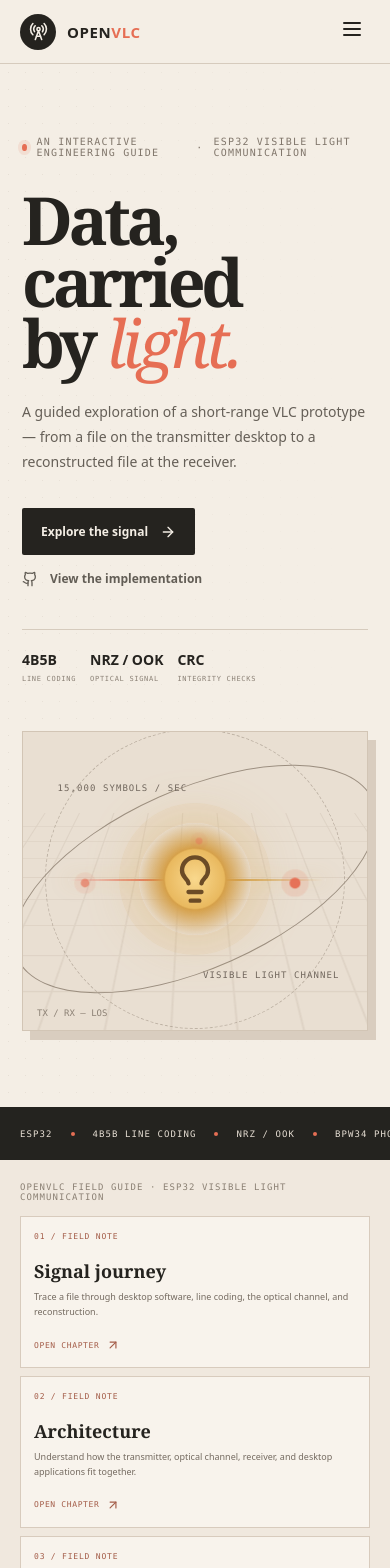
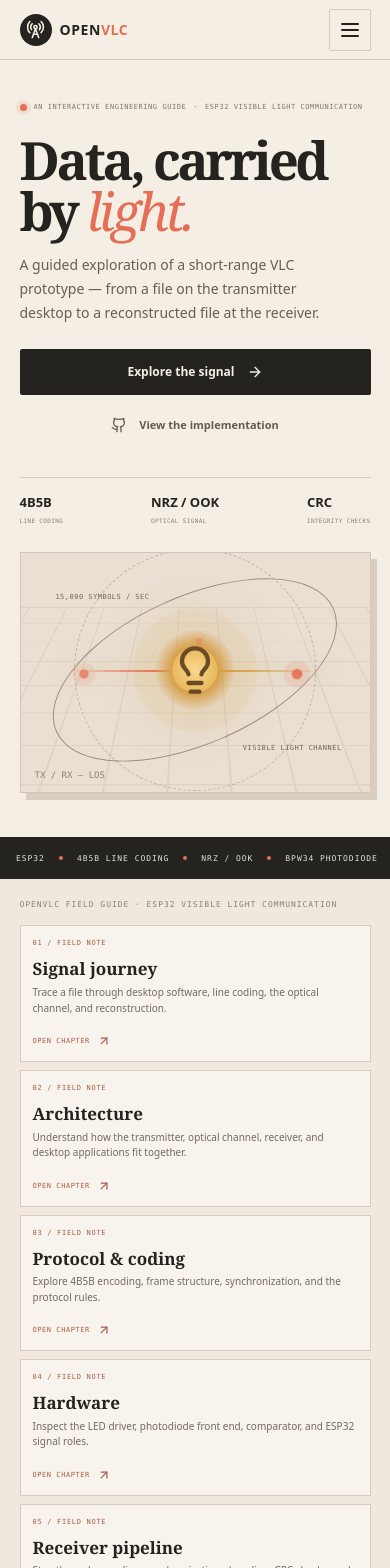
Before and after one commit to luckyprinter/lifi, a React (Vite) app: page /#/overview in a window 390 px wide. Shown: the top 1568 px of the page. Built offline with nearby package versions, Linux system fonts and the light colour scheme.

Commit message:
Make OpenVLC field guide mobile-first and responsive

```diff
--- a/src/styles.css
+++ b/src/styles.css
@@ -121,3 +121,185 @@
 .chapter-ribbon b{color:#a45d49;font-weight:500}
 .chapter-ribbon>span:last-child{margin-left:auto}
 @media(max-width:760px){.chapter-ribbon{gap:8px;padding:12px 20px;font-size:7px}.chapter-ribbon>span:last-child{display:none}}
+
+
+/* Mobile-first responsive refinement: compact layouts, readable type, touch targets */
+:root{--mobile-gutter:clamp(16px,5vw,24px)}
+html{scroll-padding-top:70px;-webkit-text-size-adjust:100%;text-size-adjust:100%}
+body{min-width:320px;overflow-x:hidden}
+.site-shell,.chapter-shell,.chapter-content,.chapter-content>*{min-width:0;max-width:100%}
+img,svg,video,canvas{max-width:100%}
+button,a,input,select,textarea{-webkit-tap-highlight-color:transparent}
+button,a{touch-action:manipulation}
+.chapter-content{overflow-wrap:anywhere}
+.chapter-content section{min-width:0}
+@media(max-width:1100px){
+ .site-header{height:66px;padding:0 22px}
+ .site-header.compact{height:60px}
+ .site-header nav{display:none;position:absolute;top:100%;left:0;right:0;padding:12px 22px 18px;background:rgba(244,238,229,.98);border-bottom:1px solid var(--line);box-shadow:0 14px 22px #33271a12;grid-template-columns:repeat(2,minmax(0,1fr));gap:0 22px}
+ .site-header nav.nav-open{display:grid}
+ .site-header nav a{padding:14px 2px;border-bottom:1px solid var(--line);font-size:12px}
+ .site-header nav a.active:after{display:none}
+ .header-source{display:none}
+ .menu-toggle{display:grid;place-items:center;width:44px;height:44px;border:1px solid var(--line);border-radius:2px}
+ .header-actions{gap:8px}
+}
+@media(max-width:760px){
+ .site-header,.site-header.compact{height:60px;padding:0 var(--mobile-gutter)}
+ .wordmark{font-size:14px;gap:8px}
+ .wordmark .mark{width:32px;height:32px}
+ .wordmark small{display:none}
+ .site-header nav{top:59px;padding:8px var(--mobile-gutter) 14px;max-height:calc(100dvh - 60px);overflow-y:auto}
+ .site-header nav a{min-height:46px;padding:12px 2px;font-size:12px}
+ .menu-toggle{width:42px;height:42px}
+ .chapter-shell{min-height:calc(100svh - 60px)}
+ .hero{min-height:0;padding:54px var(--mobile-gutter) 58px;gap:28px}
+ .hero-kicker{font-size:8px;letter-spacing:.08em;line-height:1.6;flex-wrap:wrap;gap:7px}
+ .hero h1{font-size:clamp(52px,14vw,76px);line-height:.96;margin:22px 0 17px}
+ .hero-intro{max-width:38ch;font-size:14px;line-height:1.7}
+ .hero-ctas{margin-top:24px;gap:16px;flex-wrap:wrap}
+ .primary-cta{min-height:46px;padding:13px 15px;font-size:12px}
+ .secondary-cta{min-height:44px;font-size:11px}
+ .hero-facts{gap:clamp(12px,5vw,22px);margin-top:30px;padding-top:15px;flex-wrap:wrap}
+ .hero-facts b{font-size:15px}
+ .hero-facts span{font-size:7px;letter-spacing:.06em}
+ .hero-art{height:clamp(210px,62vw,290px);grid-row:auto;box-shadow:6px 7px 0 #d9cdbf}
+ .orbit-one{width:min(78vw,330px);height:min(38vw,160px)}
+ .orbit-two{width:min(62vw,250px);height:min(62vw,250px)}
+ .art-label{font-size:7px;letter-spacing:.07em}
+ .art-bulb{width:84px;height:84px}
+ .hero-bottom{display:none}
+ .ticker{height:42px;gap:14px;padding:0 16px;font-size:8px}
+ .chapter-ribbon{padding:10px var(--mobile-gutter);font-size:7px;letter-spacing:.07em}
+ .chapter-ribbon>span:last-child{display:none}
+ .lesson-section,.content-section{padding:48px var(--mobile-gutter)}
+ .section-heading{margin-bottom:22px}
+ .section-heading h2{font-size:clamp(34px,9vw,46px);line-height:1.04;margin-top:10px}
+ .section-heading>p{font-size:12px;line-height:1.7;margin-top:12px}
+ .eyebrow{font-size:8px;letter-spacing:.09em}
+ .lesson-layout{gap:10px}
+ .lesson-index{grid-template-columns:repeat(2,minmax(0,1fr))}
+ .lesson-index>button{min-height:64px;padding:8px 10px}
+ .lesson-title{font-size:10px}
+ .lesson-title small{font-size:7px}
+ .index-head,.index-foot{padding-left:12px;padding-right:12px}
+ .diagram-topline{height:42px;padding:0 10px;font-size:7px}
+ .diagram-topline span:first-child{white-space:nowrap}
+ .diagram-toolbar>span{display:none}
+ .diagram-toolbar button{width:34px;height:32px}
+ .signal-svg{min-width:620px}
+ .diagram-frame{overflow-x:auto;overscroll-behavior-x:contain}
+ .diagram-caption{min-width:620px;padding:10px;font-size:7px}
+ .lesson-copy{display:block;padding:17px 15px}
+ .lesson-copy h3{font-size:23px;line-height:1.1}
+ .lesson-copy p{font-size:12px;line-height:1.7}
+ .lesson-meta{flex-wrap:wrap;gap:7px;font-size:7px}
+ .lesson-controls{display:flex;gap:6px;margin-top:16px}
+ .lesson-controls button{min-height:42px}
+ .lesson-controls .play-btn{flex:1}
+ .architecture-grid{gap:9px}
+ .architecture-column{padding:14px}
+ .arch-node{min-height:58px;padding:10px;gap:9px}
+ .arch-node b{font-size:12px}
+ .arch-node small{font-size:10px}
+ .architecture-note{padding:12px;font-size:11px}
+ .dark-section{padding-left:var(--mobile-gutter);padding-right:var(--mobile-gutter)}
+ .protocol-switch{gap:6px;flex-wrap:wrap}
+ .protocol-switch button{min-height:42px;padding:10px 12px;font-size:9px}
+ .encoding-demo{padding:18px 14px;gap:13px}
+ .encoding-input strong{font-size:clamp(22px,7vw,30px);overflow-wrap:anywhere}
+ .encoding-output .bit-row{gap:3px;flex-wrap:wrap}
+ .encoding-output .bit-row i{width:clamp(22px,6vw,30px);height:34px;font-size:13px}
+ .byte-control{flex-wrap:wrap}
+ .byte-control input{min-height:40px}
+ .frame-demo{min-width:0;min-height:112px;padding:18px 10px;overflow-x:auto;overscroll-behavior-x:contain}
+ .frame-demo .frame-band{min-width:62px;padding:7px 5px;font-size:7px;letter-spacing:0}
+ .hardware-layout{grid-template-columns:minmax(0,1fr);gap:12px}
+ .hardware-list button{min-height:54px;padding:12px;gap:8px}
+ .hardware-list button b{font-size:11px}
+ .hardware-list button small{font-size:9px}
+ .hardware-detail{min-height:0;padding:18px}
+ .component-symbol{width:70px;height:70px;margin:18px 0 14px}
+ .validation-cards{grid-template-columns:repeat(2,minmax(0,1fr));gap:8px}
+ .validation-cards article{min-height:0;padding:13px}
+ .validation-cards article h3{font-size:17px}
+ .validation-cards article p{font-size:10px;line-height:1.6}
+ .distinction{display:block}
+ .distinction span{display:block;margin-top:8px}
+ .software-toolbar{align-items:stretch;flex-direction:column;gap:10px}
+ .software-tabs{display:grid;grid-template-columns:repeat(3,minmax(0,1fr));gap:5px}
+ .software-tabs button,.software-mode button{min-height:42px;padding:8px 6px;font-size:8px}
+ .software-mode{justify-content:space-between;gap:6px}
+ .software-mode>span{font-size:7px}
+ .software-flow{min-width:0}
+ .software-node{grid-template-columns:30px minmax(0,1fr);gap:9px;padding:13px 10px}
+ .software-node p{font-size:11px;line-height:1.65}
+ .software-node a{font-size:8px;overflow-wrap:anywhere}
+ .software-index{width:27px;height:27px}
+ .rx-pin-map{padding:13px}
+ .rx-pin-grid{grid-template-columns:repeat(2,minmax(0,1fr));gap:6px}
+ .rx-pin-grid article{padding:10px}
+ .rx-pin-grid b{font-size:20px}
+ .rx-pin-grid p{font-size:9px}
+ .rx-pipeline-shell{grid-template-columns:minmax(0,1fr)}
+ .rx-pipeline-steps{grid-template-columns:repeat(2,minmax(0,1fr));padding:8px;gap:5px}
+ .rx-pipeline-steps button{min-width:0;min-height:56px;grid-template-columns:22px minmax(0,1fr);gap:6px;padding:8px}
+ .rx-pipeline-steps button b{font-size:10px;line-height:1.35}
+ .rx-pipeline-steps button i{grid-column:2;font-size:7px}
+ .rx-pipeline-detail{padding:18px 14px;min-height:0}
+ .rx-pipeline-detail h3{font-size:25px;margin:17px 0 9px}
+ .rx-pipeline-detail>p{font-size:12px;line-height:1.7}
+ .rx-pipeline-controls{gap:8px;padding:9px}
+ .rx-pipeline-controls button{min-height:42px;padding:9px;font-size:10px}
+ .rx-pipeline-controls>span{font-size:8px;text-align:center}
+ .majority-lab,.codeword-lab{padding:12px}
+ .sample-buttons{gap:6px}
+ .sample-buttons button{min-height:58px}
+ .sample-buttons b{font-size:21px}
+ .vote-result{gap:8px}
+ .vote-result button{min-height:40px}
+ .chapter-pagination{padding:12px var(--mobile-gutter);gap:8px}
+ .chapter-pagination>a{flex:1;min-width:0;padding:10px}
+ .chapter-pagination>a span{font-size:7px;letter-spacing:.04em}
+ .chapter-pagination>a b{font-size:12px;line-height:1.25}
+ .overview-landing{padding:20px var(--mobile-gutter) 42px}
+ .overview-kicker{font-size:8px;line-height:1.5}
+ .overview-grid{grid-template-columns:repeat(2,minmax(0,1fr));gap:8px}
+ .overview-card{min-width:0;min-height:158px;padding:13px 12px}
+ .overview-card>b{font-size:17px;line-height:1.15;margin:17px 0 6px}
+ .overview-card p{font-size:10px;line-height:1.55}
+ .overview-card>span,.overview-card i{font-size:7px}
+ .overview-source{display:block;margin-top:30px;padding-top:23px}
+ .overview-source h2{font-size:clamp(30px,8vw,40px)}
+ .overview-source p{font-size:11px;line-height:1.7}
+ .overview-source .repo-button,.repo-button{min-height:44px;margin-top:18px;padding:12px;white-space:normal}
+ .footer-top{display:block;padding:30px 0}
+ .footer-meta{gap:10px;font-size:8px}
+ .skip-link{font-size:12px}
+}
+@media(max-width:420px){
+ .hero{padding-top:42px;padding-bottom:44px}
+ .hero-kicker{font-size:7px}
+ .hero h1{font-size:clamp(48px,13.5vw,60px)}
+ .hero-ctas{align-items:stretch;flex-direction:column;gap:8px}
+ .hero-ctas a{width:100%;justify-content:center}
+ .hero-facts{justify-content:space-between;gap:8px}
+ .hero-facts b{font-size:13px}
+ .hero-facts span{font-size:6px}
+ .overview-grid{grid-template-columns:1fr}
+ .overview-card{min-height:130px}
+ .overview-card>b{margin-top:12px}
+ .chapter-index{display:none}
+ .chapter-pagination>a span{font-size:6px}
+ .chapter-pagination>a b{font-size:11px}
+ .rx-pipeline-steps{grid-template-columns:1fr 1fr}
+ .rx-pipeline-steps button{min-height:52px}
+ .calibration-metrics{grid-template-columns:repeat(2,minmax(0,1fr))}
+}
+@media(hover:none) and (pointer:coarse){
+ .overview-card:hover,.primary-cta:hover{transform:none;box-shadow:none}
+ .site-header nav a,.hardware-list button,.rx-pipeline-steps button{touch-action:pan-y}
+}
+@media(prefers-reduced-motion:reduce){
+ .chapter-content{animation:none}
+}
```
